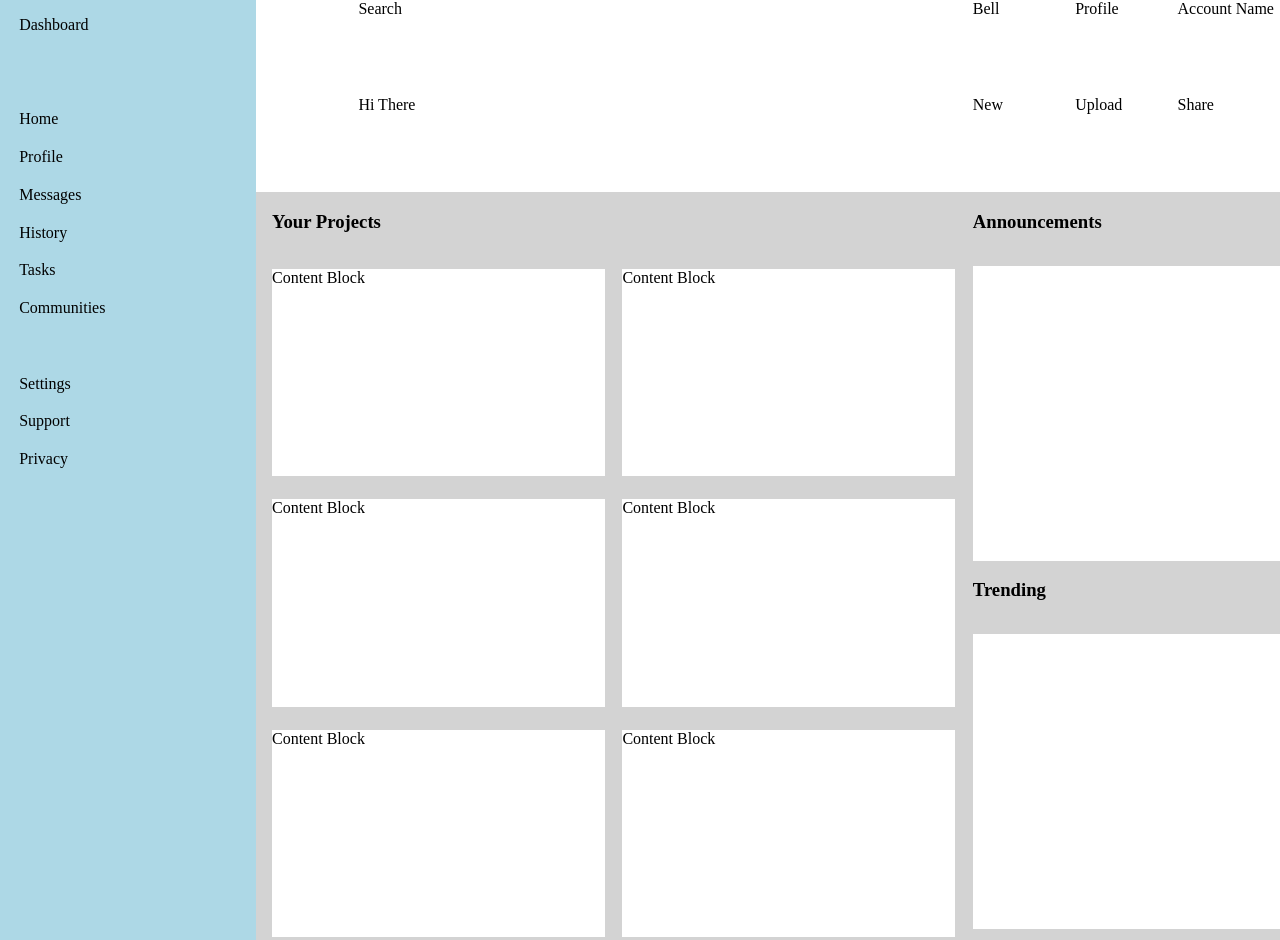
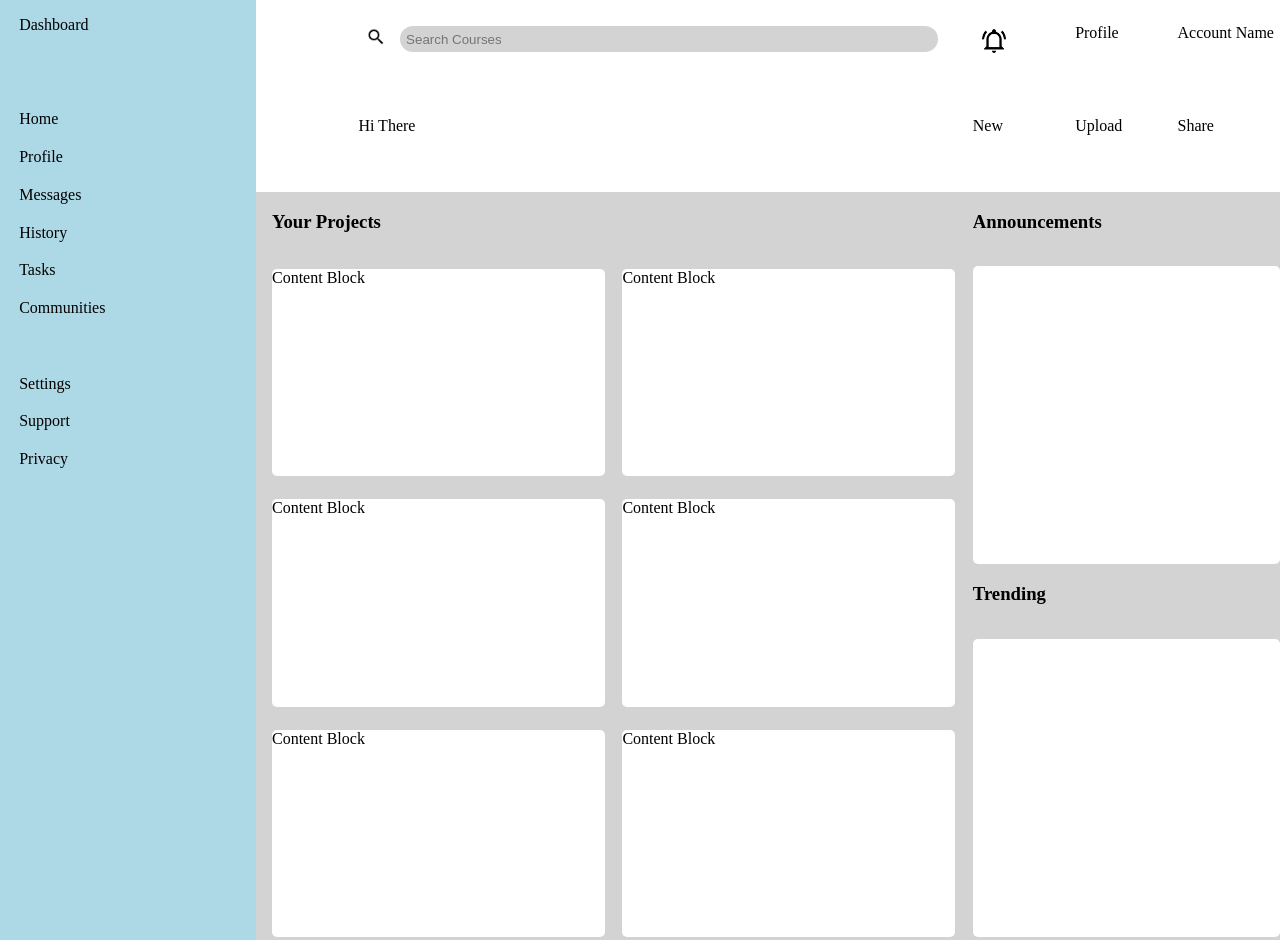
Before and after one commit to imhoward/odin-admin-page, a plain HTML site: page index.html in a window 1280 px wide. Shown: the top 940 px of the page. Drawn offline with Linux system fonts and the light colour scheme.

Commit message:
Add search bar and notification bell

```diff
--- a/index.html
+++ b/index.html
@@ -6,9 +6,25 @@
     </head>
     <body>
         <div class="header-container">
-            <div class="search-cell">Search</div>
+            <div class="search-cell">
+                <form action="#">
+                    <button>
+                        <img src="./images/magnify.png">
+                        <i class="fa fa-search"
+                            style="font-size: 18px;">
+                        </i>
+                    </button>
+                    <input type="text"
+                        placeholder=" Search Courses"
+                        name="search">
+                </form>
+            </div>
             <div class="greeting-cell">Hi There</div>
-            <div class="notification-cell">Bell</div>
+            <div class="notification-cell">
+                <button>
+                    <img src="./images/bell-ring-outline.png">
+                </button>
+            </div>
             <div class="new-cell">New</div>
             <div class="profile-picture-cell">Profile</div>
             <div class="upload-cell">Upload</div>
--- a/style.css
+++ b/style.css
@@ -14,16 +14,57 @@ body {
     display: grid;
     grid-template-columns: repeat(10, 10%);
     grid-template-rows: auto;
+    padding-top: 1.5em;
+
 }
 
 .search-cell {
     grid-row: 1;
     grid-column: 2 / 8;
+    display: inline-block;
+}
+
+.search-cell button {
+    width: 2.2em;
+    height: 2.2em;
+    vertical-align: middle;
+    border-radius: 20px;
+    background-color: white;
+    border-color: white;
+    padding-right: 1em;
+    border-style: solid;
+}
+
+.search-cell button img {
+    width: 1.5em;
+    height: 1.5em;
+}
+
+.search-cell input {
+    width: 40em;
+    height: 1.8em;
+    vertical-align: middle;
+    margin-left: 0.5em;
+    border-radius: 20px;
+    border-style: solid;
+    border-color: white;
+    background-color: lightgray;
 }
 
 .notification-cell {
     grid-row: 1;
     grid-column: 8;
+}
+
+.notification-cell button {
+    background-color: white;
+    border-style: solid;
+    border-color: white;
+}
+
+.notification-cell button img {
+    width: 2em;
+    height: 2em;
 }
 
 .profile-picture-cell {
@@ -97,6 +138,7 @@ body {
     background-color: white;
     height: 90%;
     width: 95%;
+    border-radius: 5px;
 }
 
 .content-block2 {
@@ -104,6 +146,7 @@ body {
     background-color: white;
     height: 90%;
     width: 95%;
+    border-radius: 5px;
 }
 
 .content-block3 {
@@ -111,13 +154,14 @@ body {
     background-color: white;
     height: 90%;
     width: 95%;
+    border-radius: 5px;
 }
 
 .announcements-block {
     display: grid;
     grid-template-columns: 100%;
     grid-template-rows: 10% 40% 10% 40%;
-    height: 96%;
+    height: 97%;
 }
 
 .announcements-heading {
@@ -127,6 +171,7 @@ body {
 .announcements-content {
     grid-row: 2;
     background-color: white;
+    border-radius: 5px;
 }
 
 .trending-heading {
@@ -136,4 +181,5 @@ body {
 .trending-content {
     grid-row: 4;
     background-color: white;
+    border-radius: 5px;
 }
```
Also changed, not shown: images/bell-ring-outline.png (added), images/magnify.png (added).
